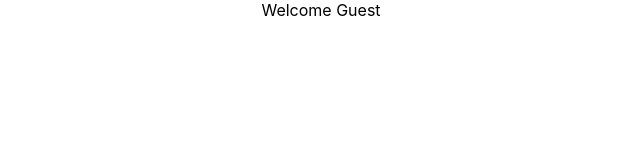
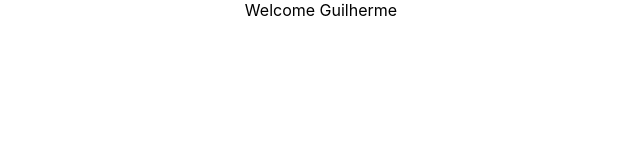
Before and after one commit to GuilhermeFDiniz/codevolution-course, a React (Create React App) app in the folder hello-world/: page / in a window 1280 px wide. Shown: the top 160 px of the page, without its empty margins (319-959 px from the left). Built offline with nearby package versions, Linux system fonts and the light colour scheme.

Commit message:
Create a if statement as a ternary

```diff
--- a/hello-world/src/components/UserGreeting.js
+++ b/hello-world/src/components/UserGreeting.js
@@ -5,21 +5,25 @@ class UserGreeting extends Component {
     super(props)
 
     this.state = {
-       isLoggedIn: false
+       isLoggedIn: true
     }
   }
 
 
   render() {
 
-    let message
-    if (this.state.isLoggedIn){
-      message = <div>Welcome Guilherme</div>
-    } else {
-      message = <div>Welcome Guest</div>
-    }
+    return(
+      this.state.isLoggedIn ? <div>Welcome Guilherme</div> : <div>Welcome Guest</div>
+    )
 
-    return <div>{message}</div>
+    // let message
+    // if (this.state.isLoggedIn){
+    //   message = <div>Welcome Guilherme</div>
+    // } else {
+    //   message = <div>Welcome Guest</div>
+    // }
+
+    // return <div>{message}</div>
     // if(this.state.isLoggedIn){
     //   return(
     //     <div>
```
